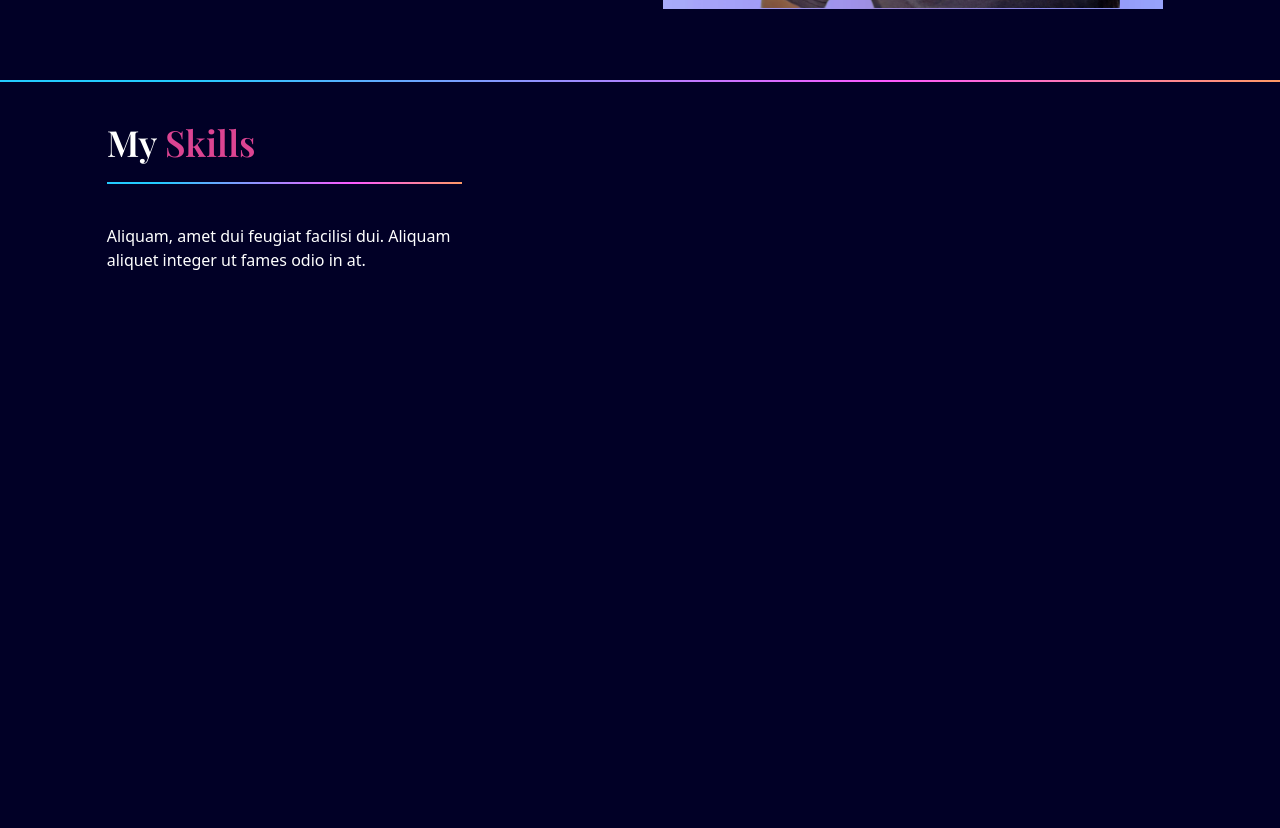
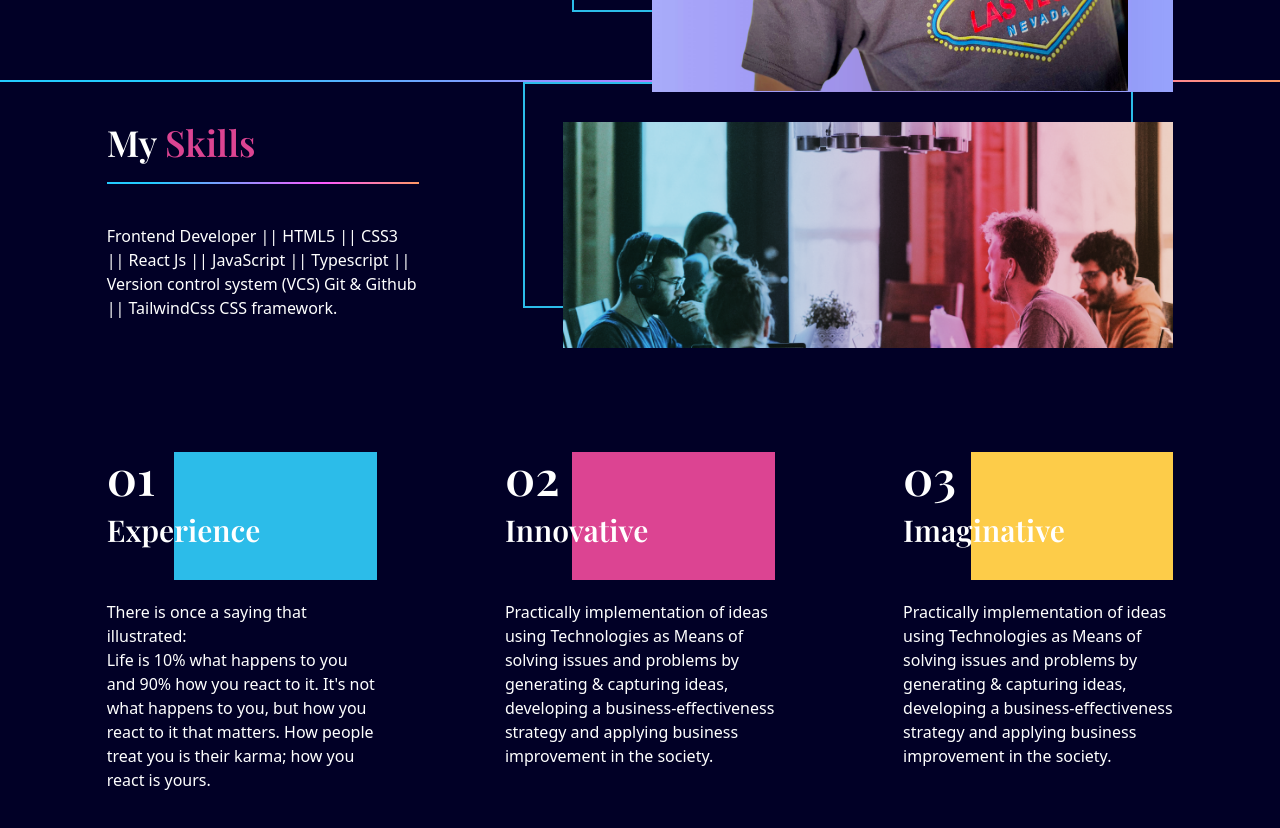
Before and after one commit to Lukmon492/Portfolio, a React (Vite) app in the folder react-portfolio/: page / in a window 1280 px wide. Shown: the part 720-1548 px from the top of the page. Built offline with nearby package versions, Linux system fonts and the light colour scheme.

Commit message:
intresting sections

```diff
--- a/react-portfolio/public/output.css
+++ b/react-portfolio/public/output.css
@@ -563,8 +563,20 @@ video {
   position: fixed;
 }
 
+.absolute{
+  position: absolute;
+}
+
 .relative{
   position: relative;
+}
+
+.top-\[60\%\]{
+  top: 60%;
+}
+
+.right-7{
+  right: 1.75rem;
 }
 
 .top-0{
@@ -577,18 +589,6 @@ video {
 
 .bottom-0{
   bottom: 0px;
-}
-
-.top-\[60\%\]{
-  top: 60%;
-}
-
-.right-7{
-  right: 1.75rem;
-}
-
-.z-40{
-  z-index: 40;
 }
 
 .z-10{
@@ -607,16 +607,12 @@ video {
   z-index: 20;
 }
 
-.z-\[5\]{
-  z-index: 5;
+.z-40{
+  z-index: 40;
 }
 
-.z-\[-5\]{
-  z-index: -5;
-}
-
-.z-\[-2\]{
-  z-index: -2;
+.z-\[-1\]{
+  z-index: -1;
 }
 
 .mx-auto{
@@ -629,12 +625,12 @@ video {
   margin-bottom: 2.5rem;
 }
 
-.ml-\[33\%\]{
-  margin-left: 33%;
+.ml-20{
+  margin-left: 5rem;
 }
 
-.ml-20{
-  margin-left: 5rem;
+.mt-\[6rem\]{
+  margin-top: 6rem;
 }
 
 .mt-12{
@@ -645,10 +641,6 @@ video {
   margin-top: 2.5rem;
 }
 
-.mb-6{
-  margin-bottom: 1.5rem;
-}
-
 .mb-7{
   margin-bottom: 1.75rem;
 }
@@ -657,12 +649,24 @@ video {
   margin-top: 1.25rem;
 }
 
+.mb-5{
+  margin-bottom: 1.25rem;
+}
+
 .mt-16{
   margin-top: 4rem;
 }
 
-.mb-5{
-  margin-bottom: 1.25rem;
+.ml-\[33\%\]{
+  margin-left: 33%;
+}
+
+.mt-3{
+  margin-top: 0.75rem;
+}
+
+.mt-\[30rem\]{
+  margin-top: 30rem;
 }
 
 .flex{
@@ -673,26 +677,6 @@ video {
   display: none;
 }
 
-.h-full{
-  height: 100%;
-}
-
-.h-3{
-  height: 0.75rem;
-}
-
-.h-\[400px\]{
-  height: 400px;
-}
-
-.h-\[550px\]{
-  height: 550px;
-}
-
-.h-\[530px\]{
-  height: 530px;
-}
-
 .h-0\.5{
   height: 0.125rem;
 }
@@ -701,44 +685,36 @@ video {
   height: 0px;
 }
 
-.w-full{
-  width: 100%;
+.h-3{
+  height: 0.75rem;
+}
+
+.h-\[600px\]{
+  height: 600px;
+}
+
+.h-full{
+  height: 100%;
+}
+
+.h-32{
+  height: 8rem;
 }
 
 .w-5\/6{
   width: 83.333333%;
 }
 
-.w-\[300px\]{
-  width: 300px;
+.w-full{
+  width: 100%;
 }
 
 .w-3{
   width: 0.75rem;
 }
 
-.w-\[50px\]{
-  width: 50px;
-}
-
-.w-\[250px\]{
-  width: 250px;
-}
-
 .w-\[550px\]{
   width: 550px;
-}
-
-.w-\[520px\]{
-  width: 520px;
-}
-
-.w-\[500px\]{
-  width: 500px;
-}
-
-.w-\[30\]{
-  width: 30;
 }
 
 .w-\[30px\]{
@@ -747,6 +723,14 @@ video {
 
 .w-1\/3{
   width: 33.333333%;
+}
+
+.w-\[300px\]{
+  width: 300px;
+}
+
+.w-1\/2{
+  width: 50%;
 }
 
 .max-w-\[400px\]{
@@ -785,20 +769,24 @@ video {
   justify-content: space-between;
 }
 
-.gap-16{
-  gap: 4rem;
-}
-
-.gap-10{
-  gap: 2.5rem;
+.gap-7{
+  gap: 1.75rem;
 }
 
 .gap-6{
   gap: 1.5rem;
 }
 
-.gap-7{
-  gap: 1.75rem;
+.gap-16{
+  gap: 4rem;
+}
+
+.gap-32{
+  gap: 8rem;
+}
+
+.gap-10{
+  gap: 2.5rem;
 }
 
 .rounded-full{
@@ -809,18 +797,9 @@ video {
   border-radius: 0.125rem;
 }
 
-.rounded{
-  border-radius: 0.25rem;
-}
-
 .rounded-r-sm{
   border-top-right-radius: 0.125rem;
   border-bottom-right-radius: 0.125rem;
-}
-
-.bg-blue{
-  --tw-bg-opacity: 1;
-  background-color: rgb(44 188 233 / var(--tw-bg-opacity));
 }
 
 .bg-deep-blue{
@@ -828,9 +807,9 @@ video {
   background-color: rgb(1 0 38 / var(--tw-bg-opacity));
 }
 
-.bg-red{
+.bg-yellow{
   --tw-bg-opacity: 1;
-  background-color: rgb(220 68 146 / var(--tw-bg-opacity));
+  background-color: rgb(253 204 73 / var(--tw-bg-opacity));
 }
 
 .bg-dark-grey{
@@ -838,9 +817,14 @@ video {
   background-color: rgb(117 117 117 / var(--tw-bg-opacity));
 }
 
-.bg-yellow{
+.bg-red{
   --tw-bg-opacity: 1;
-  background-color: rgb(253 204 73 / var(--tw-bg-opacity));
+  background-color: rgb(220 68 146 / var(--tw-bg-opacity));
+}
+
+.bg-blue{
+  --tw-bg-opacity: 1;
+  background-color: rgb(44 188 233 / var(--tw-bg-opacity));
 }
 
 .bg-gradient-rainblue{
@@ -853,11 +837,6 @@ video {
 
 .p-12{
   padding: 3rem;
-}
-
-.py-6{
-  padding-top: 1.5rem;
-  padding-bottom: 1.5rem;
 }
 
 .py-10{
@@ -890,9 +869,9 @@ video {
   padding-right: 2.5rem;
 }
 
-.px-7{
-  padding-left: 1.75rem;
-  padding-right: 1.75rem;
+.py-6{
+  padding-top: 1.5rem;
+  padding-bottom: 1.5rem;
 }
 
 .pr-0\.5{
@@ -923,9 +902,9 @@ video {
   font-family: Open Sans, sans-serif;
 }
 
-.text-3xl{
-  font-size: 1.875rem;
-  line-height: 2.25rem;
+.text-6xl{
+  font-size: 3.75rem;
+  line-height: 1;
 }
 
 .text-sm{
@@ -933,32 +912,32 @@ video {
   line-height: 1.25rem;
 }
 
-.text-2xl{
-  font-size: 1.5rem;
-  line-height: 2rem;
-}
-
-.text-6xl{
-  font-size: 3.75rem;
-  line-height: 1;
-}
-
 .text-4xl{
   font-size: 2.25rem;
   line-height: 2.5rem;
 }
 
-.font-bold{
-  font-weight: 700;
+.text-5xl{
+  font-size: 3rem;
+  line-height: 1;
+}
+
+.text-3xl{
+  font-size: 1.875rem;
+  line-height: 2.25rem;
+}
+
+.text-2xl{
+  font-size: 1.5rem;
+  line-height: 2rem;
 }
 
 .font-semibold{
   font-weight: 600;
 }
 
-.text-yellow{
-  --tw-text-opacity: 1;
-  color: rgb(253 204 73 / var(--tw-text-opacity));
+.font-bold{
+  font-weight: 700;
 }
 
 .text-deep-blue{
@@ -969,6 +948,11 @@ video {
 .text-red{
   --tw-text-opacity: 1;
   color: rgb(220 68 146 / var(--tw-text-opacity));
+}
+
+.text-yellow{
+  --tw-text-opacity: 1;
+  color: rgb(253 204 73 / var(--tw-text-opacity));
 }
 
 .transition{
@@ -1028,34 +1012,19 @@ body,
   top: -70px;
 }
 
-.before\:-left-\[-25px\]::before{
+.before\:-top-10::before{
   content: var(--tw-content);
-  left: 25px;
+  top: -2.5rem;
 }
 
-.before\:-top-\[-70px\]::before{
+.before\:-left-10::before{
   content: var(--tw-content);
-  top: 70px;
+  left: -2.5rem;
 }
 
 .before\:z-\[-1\]::before{
   content: var(--tw-content);
   z-index: -1;
-}
-
-.before\:z-\[1\]::before{
-  content: var(--tw-content);
-  z-index: 1;
-}
-
-.before\:z-\[-2\]::before{
-  content: var(--tw-content);
-  z-index: -2;
-}
-
-.before\:z-\[2\]::before{
-  content: var(--tw-content);
-  z-index: 2;
 }
 
 .before\:h-6::before{
@@ -1078,11 +1047,6 @@ body,
   width: 100%;
 }
 
-.before\:max-w-\[400px\]::before{
-  content: var(--tw-content);
-  max-width: 400px;
-}
-
 .before\:max-w-\[600px\]::before{
   content: var(--tw-content);
   max-width: 600px;
@@ -1097,11 +1061,6 @@ body,
   content: var(--tw-content);
   border-top-left-radius: 400px;
   border-top-right-radius: 400px;
-}
-
-.before\:border::before{
-  content: var(--tw-content);
-  border-width: 1px;
 }
 
 .before\:border-2::before{
@@ -1126,11 +1085,6 @@ body,
   background-color: rgb(44 188 233 / var(--tw-bg-opacity));
 }
 
-.hover\:text-yellow:hover{
-  --tw-text-opacity: 1;
-  color: rgb(253 204 73 / var(--tw-text-opacity));
-}
-
 .hover\:text-white:hover{
   --tw-text-opacity: 1;
   color: rgb(255 255 255 / var(--tw-text-opacity));
@@ -1141,13 +1095,13 @@ body,
   color: rgb(220 68 146 / var(--tw-text-opacity));
 }
 
+.hover\:text-yellow:hover{
+  --tw-text-opacity: 1;
+  color: rgb(253 204 73 / var(--tw-text-opacity));
+}
+
 .hover\:opacity-50:hover{
   opacity: 0.5;
-}
-
-.hover\:saturate-0:hover{
-  --tw-saturate: saturate(0);
-  filter: var(--tw-blur) var(--tw-brightness) var(--tw-contrast) var(--tw-grayscale) var(--tw-hue-rotate) var(--tw-invert) var(--tw-saturate) var(--tw-sepia) var(--tw-drop-shadow);
 }
 
 .hover\:saturate-200:hover{
@@ -1184,12 +1138,12 @@ body,
     order: 2;
   }
 
-  .md\:mt-4{
-    margin-top: 1rem;
+  .md\:mt-32{
+    margin-top: 8rem;
   }
 
-  .md\:mt-32{
-    margin-top: 8rem;
+  .md\:mt-0{
+    margin-top: 0px;
   }
 
   .md\:flex{
@@ -1200,12 +1154,12 @@ body,
     height: 100%;
   }
 
-  .md\:h-4{
-    height: 1rem;
+  .md\:w-1\/3{
+    width: 33.333333%;
   }
 
-  .md\:w-1\/3{
-    width: 33.333333%;
+  .md\:w-3\/4{
+    width: 75%;
   }
 
   .md\:max-w-\[600px\]{
@@ -1228,16 +1182,7 @@ body,
     gap: 4rem;
   }
 
-  .md\:text-center{
-    text-align: center;
-  }
-
   .md\:text-start{
     text-align: start;
   }
-
-  .md\:before\:max-w-\[600px\]::before{
-    content: var(--tw-content);
-    max-width: 600px;
-  }
 }
--- a/react-portfolio/src/scenes/MySkills.jsx
+++ b/react-portfolio/src/scenes/MySkills.jsx
@@ -13,7 +13,7 @@ const MySkills = () => {
           initial="hidden"
           whileInView="visible"
           viewport={{ once: true, amount: 0.5 }}
-          transition={{ delay: 0.2, duration: 0.5 }}
+          transition={{ duration: 0.5 }}
           variants={{
             hidden: { opacity: 0, x: -50 },
             visible: { opacity: 1, x: 0 },
@@ -24,8 +24,112 @@ const MySkills = () => {
           </p>
           <LineGradient className="w-1/3" />
           <p className="mt-10 mb-7">
-            Aliquam, amet dui feugiat facilisi dui. Aliquam aliquet integer ut
-            fames odio in at.
+            Frontend Developer || HTML5 || CSS3 || React Js || JavaScript ||
+            Typescript || Version control system (VCS) Git & Github ||
+            TailwindCss CSS framework.
+          </p>
+        </motion.div>
+        <div className="mt-16 md:mt-0">
+          {isAboveMediumScreens ? (
+            <div
+              className="relative z-0 ml-20 before:absolute before:-top-10 before:-left-10
+            before:w-full before:h-full before:border-2 before:border-blue before:z-[-1]"
+            >
+              <img
+                alt="skills"
+                className="z-10"
+                src="assets/skills-image.png"
+              />
+            </div>
+          ) : (
+            <img alt="skills" className="z-10" src="assets/skills-image.png" />
+          )}
+        </div>
+      </div>
+      {/* SKILLS */}
+      <div className="md:flex md:justify-between gap-32 mt-16">
+        {/* EXPERIENCE */}
+        <motion.div
+          className="md:w-1/3 mt-10"
+          initial="hidden"
+          whileInView="visible"
+          viewport={{ once: true, amount: 0.5 }}
+          transition={{ duration: 0.5 }}
+          variants={{
+            hidden: { opacity: 0, y: 50 },
+            visible: { opacity: 1, y: 0 },
+          }}
+        >
+          <div className="relative h-32">
+            <div className="z-10">
+              <p className="font-playfair font-semibold text-5xl">01</p>
+              <p className="font-playfair font-semibold text-3xl mt-3">
+                Experience
+              </p>
+            </div>
+            <div className="w-1/2 md:w-3/4 h-32 bg-blue absolute right-0 top-0 z-[-1]" />
+          </div>
+          <p className="mt-5">
+            There is once a saying that illustrated: <br /> Life is 10% what
+            happens to you and 90% how you react to it. It's not what happens to
+            you, but how you react to it that matters. How people treat you is
+            their karma; how you react is yours.
+          </p>
+        </motion.div>
+        {/* INNOVATIVE */}
+        <motion.div
+          className="md:w-1/3 mt-10"
+          initial="hidden"
+          whileInView="visible"
+          viewport={{ once: true, amount: 0.5 }}
+          transition={{ delay: 0.2, duration: 0.5 }}
+          variants={{
+            hidden: { opacity: 0, y: 50 },
+            visible: { opacity: 1, y: 0 },
+          }}
+        >
+          <div className="relative h-32">
+            <div className="z-10">
+              <p className="font-playfair font-semibold text-5xl">02</p>
+              <p className="font-playfair font-semibold text-3xl mt-3">
+                Innovative
+              </p>
+            </div>
+            <div className="w-1/2 md:w-3/4 h-32 bg-red absolute right-0 top-0 z-[-1]" />
+          </div>
+          <p className="mt-5">
+            Practically implementation of ideas using Technologies as Means of
+            solving issues and problems by generating & capturing ideas,
+            developing a business-effectiveness strategy and applying business
+            improvement in the society.
+          </p>
+        </motion.div>
+        {/* IMAGINATIVE */}
+        <motion.div
+          className="md:w-1/3 mt-10"
+          initial="hidden"
+          whileInView="visible"
+          viewport={{ once: true, amount: 0.5 }}
+          transition={{ delay: 0.4, duration: 0.5 }}
+          variants={{
+            hidden: { opacity: 0, y: 50 },
+            visible: { opacity: 1, y: 0 },
+          }}
+        >
+          <div className="relative h-32">
+            <div className="z-10">
+              <p className="font-playfair font-semibold text-5xl">03</p>
+              <p className="font-playfair font-semibold text-3xl mt-3">
+                Imaginative
+              </p>
+            </div>
+            <div className="w-1/2 md:w-3/4 h-32 bg-yellow absolute right-0 top-0 z-[-1]" />
+          </div>
+          <p className="mt-5">
+            Practically implementation of ideas using Technologies as Means of
+            solving issues and problems by generating & capturing ideas,
+            developing a business-effectiveness strategy and applying business
+            improvement in the society.
           </p>
         </motion.div>
       </div>
```
Also changed, not shown: react-portfolio/src/scenes/Landing.jsx (+4 -4 lines).
